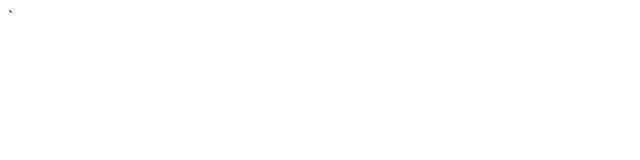
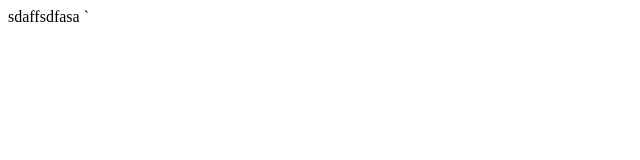
Before and after one commit to antontab91/test, a plain HTML site: page index.html in a window 1280 px wide. Shown: the full height of the page, 0-640 px from the left. Drawn offline with Linux system fonts and the light colour scheme.

Commit message:
second commit

```diff
--- a/index.html
+++ b/index.html
@@ -4,11 +4,11 @@
 <head>
     <meta charset="UTF-8">
     <meta name="viewport" content="width=device-width, initial-scale=1.0">
-    <title>Document</title>
+    <title>Doent</title>
 </head>
 
 <body>
-
+    sdaffsdfasa
 </body>
 
 </html>`
```
